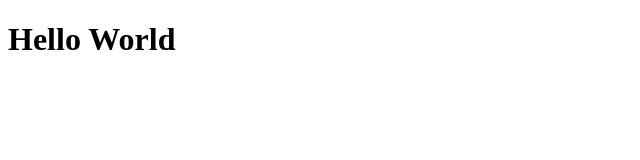
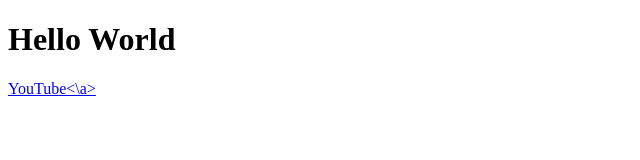
Before and after one commit to hstoreinteractive/.redirect, a plain HTML site: page index.html in a window 1280 px wide. Shown: the whole page, without its empty margins (0-640 px from the left). Drawn offline with Linux system fonts and the light colour scheme.

Commit message:
Update index.html

```diff
--- a/index.html
+++ b/index.html
@@ -19,5 +19,6 @@
     <!-- End Google Tag Manager (noscript) -->
 
     <h1>Hello World</h1>
+    <a href="https://youtube.com/@hstoreinteractive">YouTube<\a>
   </body>
 </html>
```
